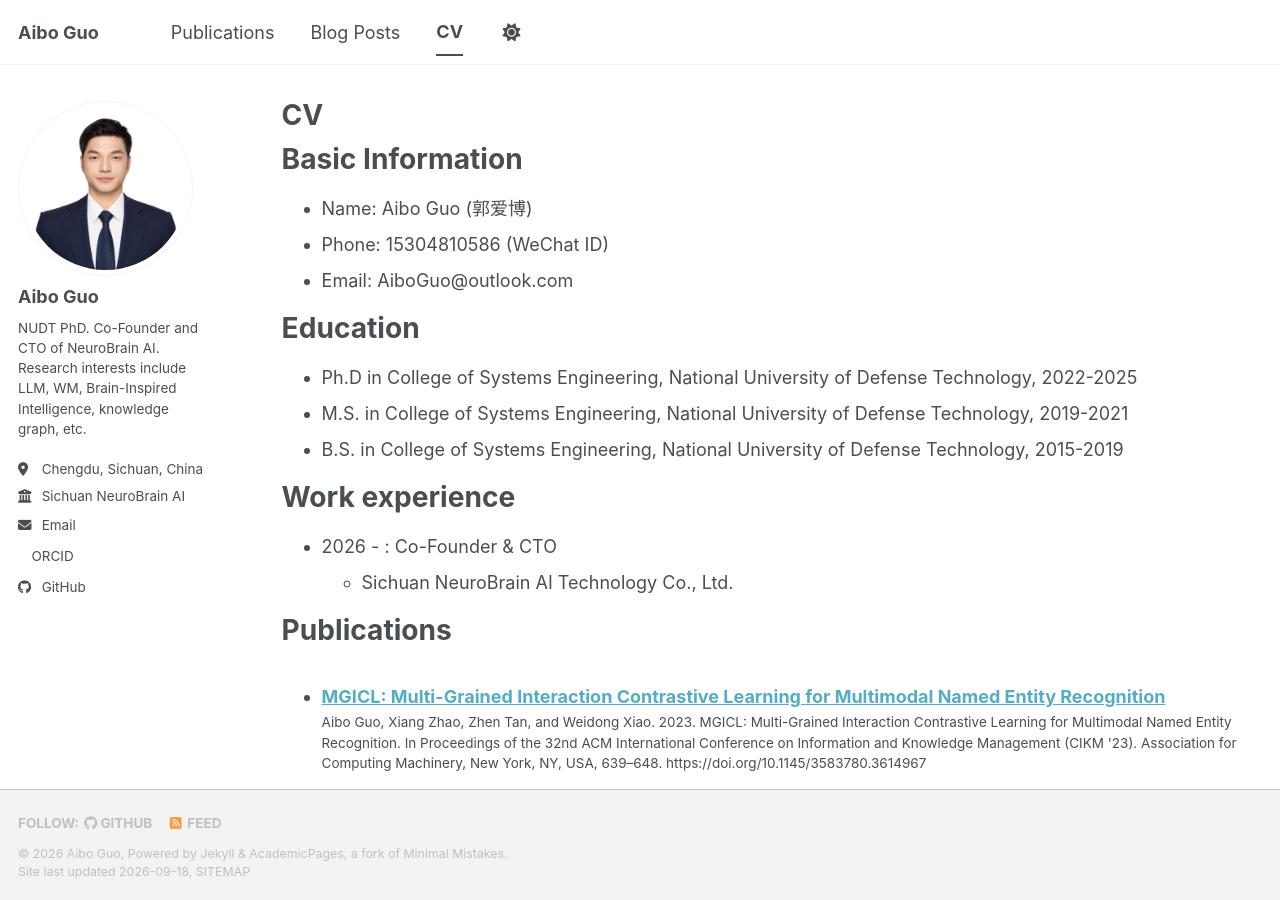
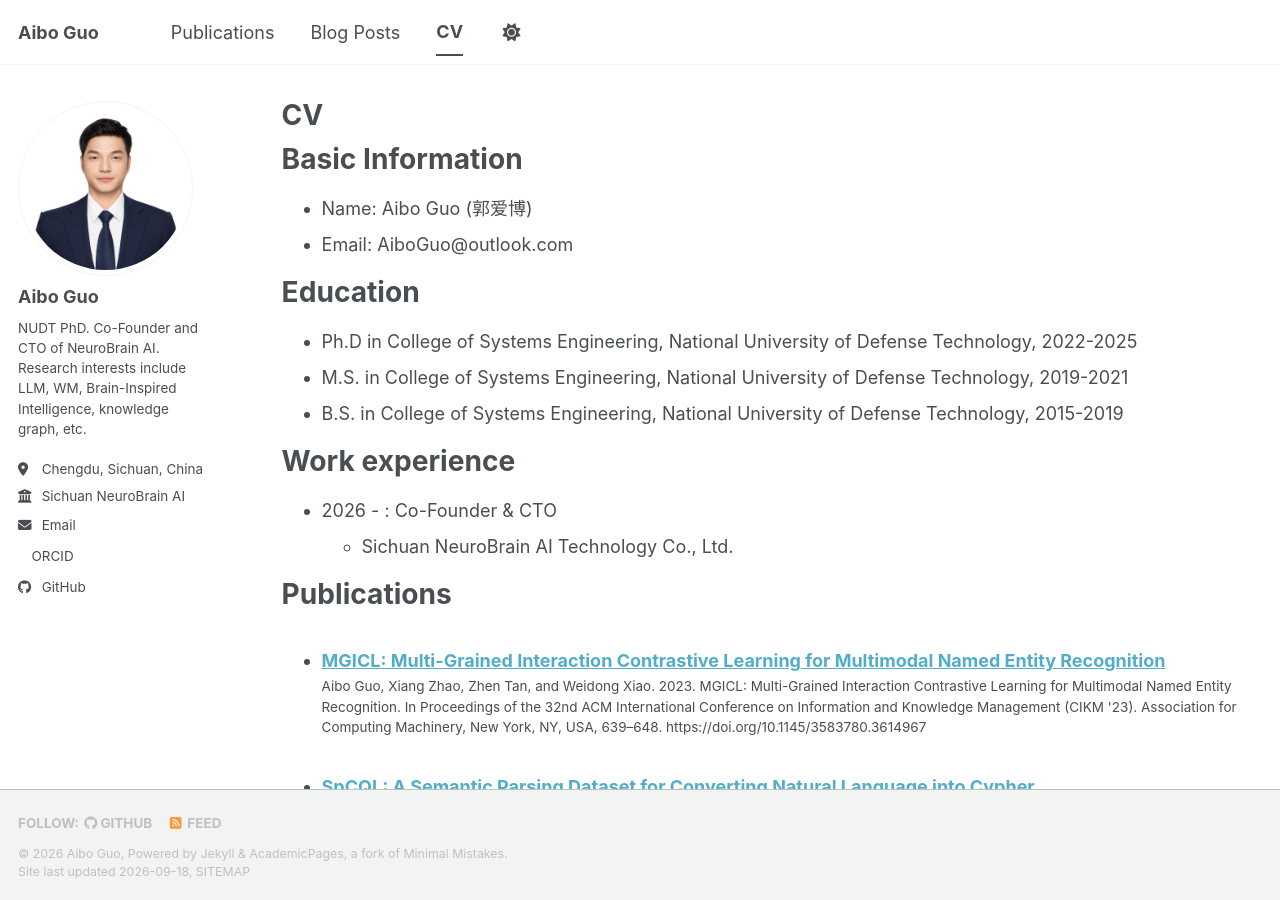
Before and after one commit to AiboGuo-NeuroBrainAI/AiboGuo-NeuroBrainAI.github.io, a Jekyll site: the page built from _pages/cv.md, in a window 1280 px wide and 900 px high. Built offline with Jekyll 4.4.1, drawn with Linux system fonts in a browser that asks for light colours; a style sheet for code colours, icons or effects is not loaded.

Commit message:
Update cv.md

```diff
--- a/_pages/cv.md
+++ b/_pages/cv.md
@@ -12,7 +12,6 @@ redirect_from:
 Basic Information
 ======
 * Name: Aibo Guo (郭爱博)
-* Phone: 15304810586 (WeChat ID)
 * Email: AiboGuo@outlook.com
 
 
```
